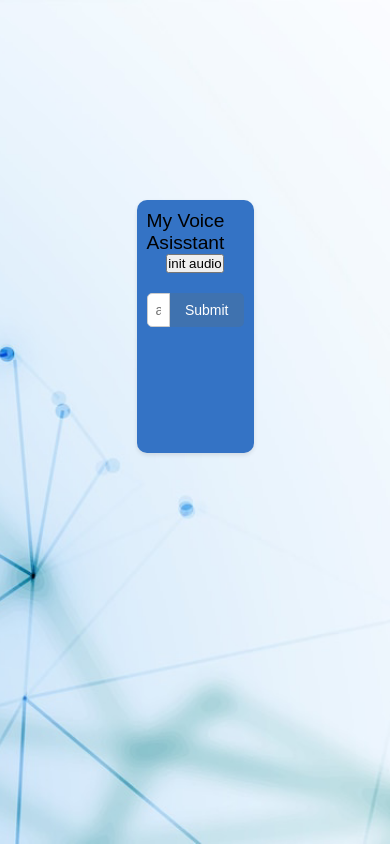
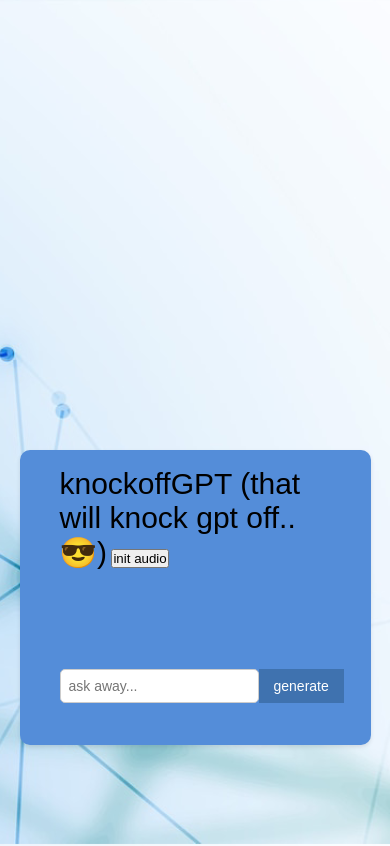
Before and after one commit to LooperShowcase/Future-tech-Amir-QU, a plain HTML site: page index.html in a window 390 px wide. Shown: the top 846 px of the page. Drawn offline with Linux system fonts and the light colour scheme.

Commit message:
Add files via upload

```diff
--- a/index.html
+++ b/index.html
@@ -6,8 +6,10 @@
   </head>
   <body>
     <div class="container">
-      <span class="mytitle">My Voice Asisstant</span>
-      <button onclick="speak();">init audio</button>
+      <div id="content">
+      <span class="mytitle">              knockoffGPT (that will knock gpt off..😎)</span>
+      <button onclick="speak();" style="margin-bottom: 30%">init audio</button>
+      </div>
       <form
         onsubmit="
         event.preventDefault();
@@ -15,7 +17,7 @@
         openai_test();"
       >
         <input id="input-text" type="text" placeholder="ask away..." />
-        <button id="submit-button" type="submit">Submit</button>
+        <button id="submit-button" type="submit">generate</button>
       </form>
       <div id="chat-container"></div>
     </div>
--- a/script.js
+++ b/script.js
@@ -60,7 +60,7 @@ loadVoicesWhenAvailable(function () {
 });
 
 function speak() {
-  setTimeout(() => playByText("en-US", "Hello, world"), 300);
+  setTimeout(() => playByText("en-US", "Yes sir i am working"), 300);
 }
 
 let open_ai_response;
--- a/style.css
+++ b/style.css
@@ -10,18 +10,22 @@ html {
   background-size: cover;
   background-repeat: no-repeat;
   background-position: center center;
+  background-attachment: fixed;
 }
 .mytitle {
-    font-size: larger;
+  font-size: 30px;
+
 }
 
 body {
   font-family: Arial, sans-serif;
-  justify-content: content;
+  justify-content: center; /* Changed to 'center' for vertical alignment */
   align-items: center;
   display: flex;
   position: relative;
   flex-direction: column;
+  min-height: 100vh; /* Ensure body takes at least full viewport height */
+  margin: 0; /* Remove default margin */
 }
 
 h1 {
@@ -29,27 +33,27 @@ h1 {
   display: block;
   margin: 0;
 }
+.content{
+
+}
 
 .container {
-  width: 30%;
-  height: 30vh;
-  margin: 0 auto;
-  padding: 30px;
-  background-color: #3473c5;
+  width: 90%; /* Adjusted for mobile screens */
+  max-width: 400px; /* Added maximum width */
+  padding: 17px 40px; /* Adjusted for better spacing */
+  background-color: #548dd9;
   border-radius: 10px;
   box-shadow: 0 2px 4px rgba(0, 0, 0, 0.1);
-  margin-bottom: 300px; /* Add some space at the bottom */
-  margin-top: 200px;
-  align-items:center;
+  margin: 20px auto 100px; /* Adjusted margins */
   display: flex;
-  flex-direction: column;
+  flex-direction:column;
+  height:35vh;
 }
 
 h1 {
-  font-size: 24px;
-  margin-bottom: 20px;
-  align-items: center;
-  margin-top: 100px;
+  margin-bottom: 15px; /* Adjusted for mobile screens */
+  margin-top: 20px; /* Adjusted for mobile screens */
+  text-align: center; /* Center the heading */
 }
 
 /* Chat styles */
@@ -64,7 +68,7 @@ h1 {
 }
 
 .chat-bubble {
-  max-width: 70%;
+  max-width: 80%; /* Adjusted for mobile screens */
   padding: 10px 15px;
   border-radius: 10px;
 }
@@ -75,33 +79,34 @@ h1 {
 }
 
 .assistant {
-  background-color: #f2f2f2;
+  background-color: #ffffff;
 }
 
 /* User input form */
 form {
   display: flex;
   margin-top: 20px;
+  width: 100%; /* Ensure form takes full width */
 }
 
 input[type="text"] {
   flex: 1;
   padding: 10px;
   border: 1px solid #ccc;
-  border-radius: 5px 0 0 5px;
+  border-radius: 5px;
   font-size: 16px;
-  width: 100%
+  margin-bottom: 100px;
 }
 
 button#submit-button {
   background-color: #3f72af;
   color: #ffffff;
   border: none;
-  border-radius: 0 5px 5px 0;
   padding: 10px 20px;
   cursor: pointer;
   font-size: 16px;
   transition: background-color 0.3s ease;
+  margin-bottom: 100px;
 }
 
 button#submit-button:hover {
@@ -111,16 +116,18 @@ button#submit-button:hover {
 /* Mobile responsive styles */
 @media (max-width: 600px) {
   .container {
-    padding: 10px;
+    margin: 450px auto; /* Adjusted margins for mobile screens */
   }
 
   h1 {
-    font-size: 20px;
-    margin-bottom: 15px;
+    font-size: 22px; /* Adjusted font size for mobile screens */
+    margin-top: 15px;
+    margin-bottom: 10px; /* Adjusted margins for mobile screens */
   }
 
   .chat-bubble {
-    max-width: 90%;
+    max-width: 100%; /* Adjusted for mobile screens */
+    padding: 8px 12px; /* Adjusted padding for mobile screens */
   }
 
   input[type="text"] {
@@ -133,5 +140,3 @@ button#submit-button:hover {
     font-size: 14px;
   }
 }
-.background-image {
-}
```
